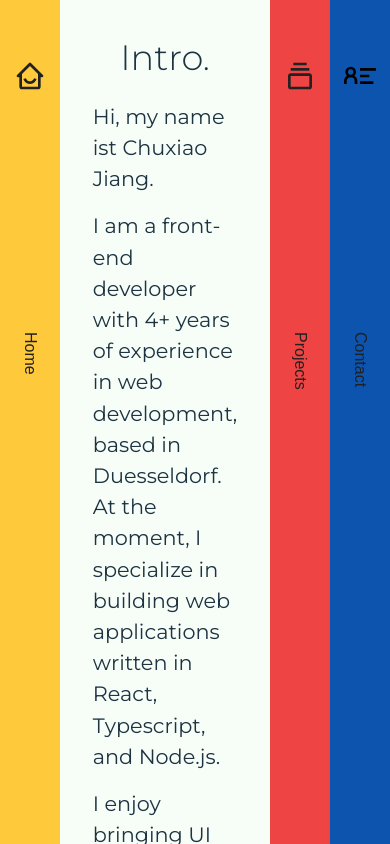
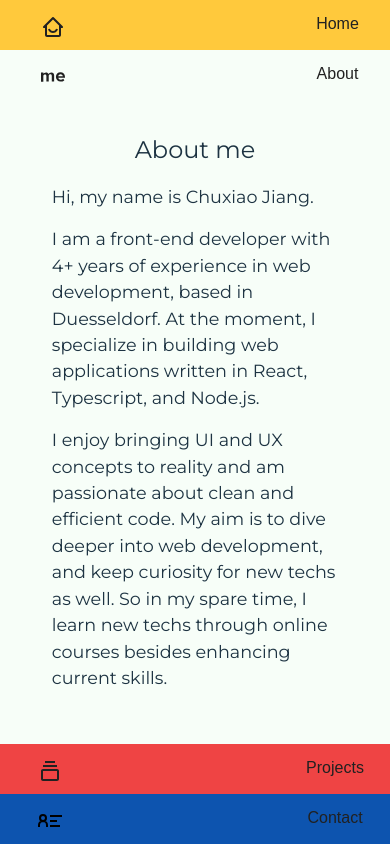
Before and after one commit to YiDaoJ/my-portfolio, a React (Create React App) app: page /#/about in a window 390 px wide. Built offline with nearby package versions, Linux system fonts and the light colour scheme.

Commit message:
responsiveness

```diff
--- a/src/components/link/text-link.tsx
+++ b/src/components/link/text-link.tsx
@@ -1,11 +1,18 @@
 import React, { ReactNode } from 'react'
 import styled from 'styled-components'
 
-interface TextLinkProps {
+interface TextLinkStyleProps {
+  color?: string
+  underlineColor?: string
+  size?: string
+}
+
+interface TextLinkProps extends TextLinkStyleProps {
   children: string | ReactNode
   href: string
   target?: string
   rel?: string
+  className?: string
 }
 
 export const TextLink: React.FC<TextLinkProps> = ({
@@ -13,64 +20,49 @@ export const TextLink: React.FC<TextLinkProps> = ({
   href,
   target = '_blank',
   rel,
+  className,
+  color,
+  underlineColor,
+  size,
 }) => (
-  <StyledTextLink href={href} target={target} rel={rel}>
+  <StyledTextLink
+    href={href}
+    target={target}
+    rel={rel}
+    color={color}
+    underlineColor={underlineColor}
+    size={size}
+    className={className}
+  >
     {children}
   </StyledTextLink>
 )
 
-export const StyledTextLink = styled.a`
+export const StyledTextLink = styled.a<TextLinkStyleProps>`
   display: inline-block;
   position: relative;
-  color: #343434;
   text-decoration: none;
-  padding: 0 6px;
-  &:before,
+  margin: 0 6px;
+  padding-bottom: 4px;
+  color: ${(props) => props.color || props.theme.colors.font};
+  font-size: ${(props) => props.size};
+
   &:after {
-    will-change: transform;
     content: '';
-    display: block;
     position: absolute;
-    z-index: -1;
+    bottom: 0;
+    left: 0;
+    right: 0;
+    height: 2px;
+    width: 100%;
+    transform: scaleX(0);
+    transition: transform 0.3s;
+    background-color: ${(props) => props.underlineColor || props.color || props.theme.colors.font};
   }
-  &:before {
-    transition: 100ms ease-out 50ms;
-    transform-origin: 0 24px;
-    top: 0;
-    left: 0;
-    width: 100%;
-    height: 100%;
-    border-radius: 2px;
-    background: #f87171;
-  }
-  &:after {
-    transition: 50ms ease-out;
-    transform: scaleX(0);
-    transform-origin: left center;
-    bottom: -9px;
-    right: -12px;
-    border: 8px solid transparent;
-    border-left-color: #ef4444;
-  }
+
   &:hover {
-    &:before {
-      transition: 100ms ease-out;
-      transform: scaleY(0.18);
-      background: #ef4444;
-    }
     &:after {
-      transition: 50ms ease-out 100ms;
-      transform: none;
+      transform: scaleX(1);
     }
   }
-  /* &:active {
-    &:before {
-      transition: 100ms ease-in;
-      background: mix(#f1f1f1, #0077ff, 40%);
-    }
-    &:after {
-      transition: 100ms ease-in;
-      border-left-color: mix(#f1f1f1, #0077ff, 40%);
-    }
-  } */
 `
--- a/src/components/nav/index.tsx
+++ b/src/components/nav/index.tsx
@@ -10,7 +10,12 @@ export const Navigation: React.FC = () => {
   return (
     <Nav className='navigation'>
       {Tabs.map((tab) => (
-        <NavigationLink to={`/${tab.path}`} key={tab.label} color={tab.color}>
+        <NavigationLink
+          to={`/${tab.path}`}
+          key={tab.label}
+          color={tab.color}
+          className={`navigation-link__${tab.label}`}
+        >
           <span className='nav-icon'>{tab.icon}</span>
           <span className='nav-text'>{tab.label}</span>
         </NavigationLink>
@@ -25,8 +30,11 @@ const Nav = styled.div`
   position: fixed;
   width: 100%;
   height: 100%;
-  display: -ms-flexbox;
   display: flex;
+
+  @media only screen and (max-width: ${({ theme }) => theme.breakpoints.tablet}) {
+    flex-direction: column;
+  }
 `
 
 const NavigationLink = styled(NavLink)<{ color: string }>`
@@ -51,6 +59,25 @@ const NavigationLink = styled(NavLink)<{ color: string }>`
   text-decoration: none;
   color: #212121;
 
+  @media only screen and (max-width: ${({ theme }) => theme.breakpoints.tablet}) {
+    position: relative;
+    height: 50px;
+    width: 100%;
+    min-height: 50px;
+    padding: 15px 30px;
+    font-family: apercu mono, sans-serif;
+
+    display: flex;
+    flex-direction: row;
+    justify-content: space-between;
+    align-items: flex-start;
+    gap: 15rem;
+
+    &.active {
+      height: 100%;
+    }
+  }
+
   &.active {
     width: 100%;
   }
@@ -69,12 +96,22 @@ const NavigationLink = styled(NavLink)<{ color: string }>`
       transition: all 600ms cubic-bezier(0.99, 0, 0.57, 0.94);
       transform: rotate(360deg);
     }
+
+    @media only screen and (max-width: ${({ theme }) => theme.breakpoints.tablet}) {
+      font-size: 1.5rem;
+    }
   }
 
   span.nav-text {
     writing-mode: vertical-rl;
     text-orientation: mixed;
     text-transform: capitalize;
+
+    @media only screen and (max-width: ${({ theme }) => theme.breakpoints.tablet}) {
+      writing-mode: horizontal-tb;
+      text-orientation: mixed;
+      text-transform: capitalize;
+    }
   }
 `
 
--- a/src/components/page-container/index.tsx
+++ b/src/components/page-container/index.tsx
@@ -51,6 +51,13 @@ const Page = styled.div<{ index: number; background: string }>`
   ::-webkit-scrollbar {
     display: none;
   }
+
+  @media only screen and (max-width: ${({ theme }) => theme.breakpoints.tablet}) {
+    height: calc(100% - 200px);
+    margin-left: 0;
+    top: ${({ index }) => (index + 1) * 50}px;
+    width: 100%;
+  }
 `
 
 export const Main = styled.div<{
--- a/src/components/project-preview/index.tsx
+++ b/src/components/project-preview/index.tsx
@@ -26,7 +26,6 @@ export const ProjectPreview: React.VFC<ProjectPreviewProps> = ({
             {links?.map((link) => (
               <TextLink href={link.url} target='_blank' key={link.title}>
                 <span>{link.title}</span>
-                {/* <BiLinkExternal /> */}
               </TextLink>
             ))}
           </div>
@@ -54,6 +53,22 @@ const Img = styled.div<{ url: string }>`
   background-repeat: no-repeat;
   background-size: cover;
   border-radius: 8px;
+
+  @media only screen and (max-width: ${({ theme }) => theme.breakpoints.laptop_s}) {
+    width: 300px;
+    height: 240px;
+  }
+
+  @media only screen and (max-width: ${({ theme }) => theme.breakpoints.laptop_l}) {
+    width: 300px;
+    height: 240px;
+  }
+
+  @media only screen and (max-width: ${({ theme }) => theme.breakpoints.mobile}) {
+    width: 300px;
+    height: 180px;
+    box-shadow: 0 10px 10px rgba(0, 0, 0, 0.1);
+  }
 `
 
 const Content = styled.div`
@@ -69,6 +84,22 @@ const Content = styled.div`
   border-radius: 8px;
   box-shadow: 0 10px 10px rgba(0, 0, 0, 0.1);
 
+  @media only screen and (max-width: ${({ theme }) => theme.breakpoints.mobile}) {
+    position: relative;
+    width: 90%;
+    height: auto;
+    background-color: #fcd34d;
+    padding: 1.5rem 1rem 1rem;
+    color: #18181b;
+    border-radius: 8px;
+    box-shadow: 0 10px 10px rgba(0, 0, 0, 0.1);
+    left: 0;
+    top: 0;
+    transform: none;
+    margin-top: -1rem;
+    z-index: -1;
+  }
+
   .project-preview__title {
     font-size: 1.5rem;
     font-weight: 500;
@@ -76,12 +107,21 @@ const Content = styled.div`
     display: flex;
     align-items: flex-end;
     padding-bottom: 1rem;
+
+    @media only screen and (max-width: ${({ theme }) => theme.breakpoints.laptop_l}) {
+      font-size: 1.3rem;
+    }
   }
 
   .project-preview__description {
     font-size: 1.1rem;
     line-height: 150%;
     white-space: pre-wrap;
+
+    @media only screen and (max-width: ${({ theme }) => theme.breakpoints.laptop_l}) {
+      font-size: 1rem;
+      line-height: 150%;
+    }
 
     p {
       margin: 0;
--- a/src/components/skill-card/index.tsx
+++ b/src/components/skill-card/index.tsx
@@ -9,7 +9,7 @@ interface SkillCardProps {
 
 export const SkillCard: React.FC<SkillCardProps> = ({ title, skills }) => {
   return (
-    <SkillPointsContainer>
+    <SkillPointsContainer className='skill-card'>
       <div className='skill-card__title'>{title}</div>
       <div className='skill-card__divider' />
       <div className='skill-card__content'>
@@ -42,6 +42,11 @@ const SkillPointsContainer = styled.div`
   .skill-card__title {
     font-size: 1.3rem;
     font-weight: 500;
+
+    @media only screen and (max-width: ${({ theme }) => theme.breakpoints.mobile}) {
+      font-size: 1.2rem;
+      font-weight: 400;
+    }
   }
 
   .skill-card__divider {
@@ -57,8 +62,14 @@ const SkillPointsContainer = styled.div`
     display: flex;
     flex-direction: row;
     justify-content: center;
+    flex-wrap: wrap;
     gap: 2rem;
     font-size: 1.2rem;
+
+    @media only screen and (max-width: ${({ theme }) => theme.breakpoints.mobile}) {
+      gap: 1rem;
+      font-size: 1rem;
+    }
   }
 `
 
--- a/src/components/styled-components.ts
+++ b/src/components/styled-components.ts
@@ -21,6 +21,12 @@ export const RegularH1 = styled.h1<{ color?: string }>`
     font-size: 2.2rem;
     margin: 1rem 0;
   }
+
+  @media only screen and (max-width: ${({ theme }) => theme.breakpoints.mobile}) {
+    font-size: 1.5rem;
+    font-weight: 400;
+    text-align: center;
+  }
 `
 
 export const StyledH2 = styled.h2`
@@ -37,6 +43,10 @@ export const StyledH2 = styled.h2`
 
   @media only screen and (max-width: ${({ theme }) => theme.breakpoints.laptop_s}) {
     font-size: 1.3rem;
+  }
+
+  @media only screen and (max-width: ${({ theme }) => theme.breakpoints.mobile}) {
+    font-size: 1.1rem;
   }
 `
 
--- a/src/pages/About.tsx
+++ b/src/pages/About.tsx
@@ -1,6 +1,6 @@
 import React from 'react'
 import styled from 'styled-components'
-import { PageContainer, SkillCard, RegularH1, StyledH2 } from '../components'
+import { PageContainer, SkillCard, RegularH1, StyledH2, TextLink } from '../components'
 import { AppTheme } from '../styles'
 
 export const About: React.FC = () => {
@@ -8,9 +8,9 @@ export const About: React.FC = () => {
     <PageContainer index={1} background={AppTheme.colors['bg-about']} fullHeight={false}>
       <Sections>
         <div className='about-section'>
-          <RegularH1>Intro.</RegularH1>
+          <RegularH1>About me</RegularH1>
           <StyledH2 className='h2-flex'>
-            <div>Hi, my name ist Chuxiao Jiang. </div>
+            <div>Hi, my name is Chuxiao Jiang. </div>
             <div>
               I am a front-end developer with 4+ years of experience in web development, based in
               Duesseldorf. At the moment, I specialize in building web applications written in
@@ -25,7 +25,7 @@ export const About: React.FC = () => {
           </StyledH2>
         </div>
         <div className='about-section'>
-          <RegularH1>Skills.</RegularH1>
+          <RegularH1>Skills</RegularH1>
           <SkillPointsContainer className='skills'>
             <SkillCard title='5+ years experience' skills={['HTML', 'CSS', 'Javascript']} />
             <SkillCard
@@ -41,6 +41,14 @@ export const About: React.FC = () => {
         </div>
         <div className='about-section'>
           <RegularH1>Online Courses Certificates</RegularH1>
+          <div className='about-section__links-container'>
+            <TextLink href=''>
+              <span>Kubernetes for the Absolute Beginners</span>
+            </TextLink>
+            <TextLink href='../../public/Certificate of Completion_Gatsby Master.pdf'>
+              <span>Master Gatsby</span>
+            </TextLink>
+          </div>
         </div>
       </Sections>
     </PageContainer>
@@ -82,5 +90,24 @@ const Sections = styled.div`
     display: flex;
     flex-direction: column;
     align-items: center;
+
+    .about-section__links-container {
+      font-size: 1.3rem;
+      font-weight: 400;
+      display: flex;
+      flex-direction: column;
+      justify-content: center;
+      align-items: center;
+      gap: 1rem;
+
+      a {
+        text-align: center;
+      }
+
+      @media only screen and (max-width: ${({ theme }) => theme.breakpoints.mobile}) {
+        font-size: 1.1rem;
+        font-weight: 400;
+      }
+    }
   }
 `
--- a/src/pages/Contact.tsx
+++ b/src/pages/Contact.tsx
@@ -1,12 +1,6 @@
 import React from 'react'
 import styled from 'styled-components'
-import {
-  FaGithubAlt,
-  FaCodepen,
-  FaFacebookSquare,
-  FaBloggerB,
-  FaLinkedinIn,
-} from 'react-icons/fa'
+import { FaGithubAlt, FaCodepen, FaFacebookSquare, FaBloggerB, FaLinkedinIn } from 'react-icons/fa'
 import { IconLink, PageContainer, RegularH1, TextLink } from '../components'
 import { AppTheme } from '../styles'
 
@@ -14,45 +8,69 @@ export const Contact: React.VFC = () => {
   return (
     <PageContainer index={3} background={AppTheme.colors['bg-contact']}>
       <Img url='https://lh3.googleusercontent.com/fVj7DhChjs7SN1-23-u7TDarNT2hP9m7GWb6LQM_-55HjJhIU_ZyQSdYYfg7oVGJnmH0QnIQfEfedcOq__YUjAYJvrmE--CgqCp48Z6gvUwQV0uxTcjcB3YGlHFfpJKrWP8YWDu_fg=w2400' />
-      <RegularH1 color={AppTheme.colors['font-light']}>
-        Let&apos;s talk!
-      </RegularH1>
+
+      <FlexContainer>
+        <RegularH1 color={AppTheme.colors['font-light']}>Let&apos;s talk!</RegularH1>
 
         <TextLink
           href='mailto:jiang.chuxiao@gmail.com'
           target='_blank'
           rel='noreferrer'
+          className='link__email'
+          color='#ffba1f'
         >
           jiang.chuxiao@gmail.com
         </TextLink>
+      </FlexContainer>
 
+      <FlexContainer>
         <SubTitle>Or find me on:</SubTitle>
         <ContactPanel>
           <IconLink linkURL='https://github.com/YiDaoJ' title='Github'>
             <FaGithubAlt />
           </IconLink>
-        <IconLink
-          linkURL='https://www.linkedin.com/in/chuxiao-jiang-406b0b239/'
-          title='LinkedIn'
-        >
+          <IconLink linkURL='https://www.linkedin.com/in/chuxiao-jiang-406b0b239/' title='LinkedIn'>
             <FaLinkedinIn />
           </IconLink>
           <IconLink linkURL='http://codepen.io/yidaoJ/' title='CodePen'>
             <FaCodepen />
           </IconLink>
-        <IconLink
-          linkURL='https://www.facebook.com/chuxiao.jiang'
-          title='FaceBook'
-        >
+          <IconLink linkURL='https://www.facebook.com/chuxiao.jiang' title='FaceBook'>
             <FaFacebookSquare />
           </IconLink>
           <IconLink linkURL='https://yidaoj.github.io/' title='Personal Blog'>
             <FaBloggerB />
           </IconLink>
         </ContactPanel>
+      </FlexContainer>
     </PageContainer>
   )
 }
+
+const FlexContainer = styled.div`
+  display: flex;
+  flex-direction: column;
+  align-items: center;
+  margin-bottom: 3rem;
+
+  @media only screen and (max-width: ${({ theme }) => theme.breakpoints.mobile}) {
+    margin-bottom: 2rem;
+  }
+
+  h1 {
+    margin-bottom: 1rem;
+  }
+
+  .link__email {
+    font-size: 1.5rem;
+    font-weight: 500;
+
+    @media only screen and (max-width: ${({ theme }) => theme.breakpoints.mobile}) {
+      font-size: 1.2rem;
+      font-weight: 400;
+    }
+  }
+`
 
 const SubTitle = styled.div`
   font-size: 2rem;
@@ -60,6 +78,11 @@ const SubTitle = styled.div`
   font-weight: 300;
   letter-spacing: 0;
   margin-bottom: 2rem;
+
+  @media only screen and (max-width: ${({ theme }) => theme.breakpoints.mobile}) {
+    font-size: 1.3rem;
+    font-weight: 400;
+  }
 `
 
 const ContactPanel = styled.div`
@@ -68,15 +91,48 @@ const ContactPanel = styled.div`
   justify-content: center;
   gap: 2rem;
   width: 100%;
+
+  @media only screen and (max-width: ${({ theme }) => theme.breakpoints.mobile}) {
+    gap: 1.5rem;
+  }
 `
 
 const Img = styled.div<{ url: string }>`
-  width: 400px;
-  height: 600px;
+  width: 300px;
+  height: 300px;
   /* box-shadow: 0 10px 10px rgba(0, 0, 0, 0.1), 0 5px 12px rgba(0, 0, 0, 0.2); */
   background-image: url(${(props) => props.url});
   background-repeat: no-repeat;
-  background-size: contain;
+  background-size: cover;
+  background-color: red;
+
+  -webkit-clip-path: polygon(
+    50% 0%,
+    83% 12%,
+    100% 43%,
+    94% 78%,
+    68% 100%,
+    32% 100%,
+    6% 78%,
+    0% 43%,
+    17% 12%
+  );
+  clip-path: polygon(
+    50% 0%,
+    83% 12%,
+    100% 43%,
+    94% 78%,
+    68% 100%,
+    32% 100%,
+    6% 78%,
+    0% 43%,
+    17% 12%
+  );
+
+  @media only screen and (max-width: ${({ theme }) => theme.breakpoints.mobile}) {
+    width: 200px;
+    height: 200px;
+  }
 `
 
 export default Contact
```
Also changed, not shown: src/components/link/icon-link.tsx (+5 -7 lines), src/pages/Projects.tsx (+3 -10 lines), 1 other file (tests, documents, lock files or other folders). Lines whose indentation alone changed are shown as unchanged.
